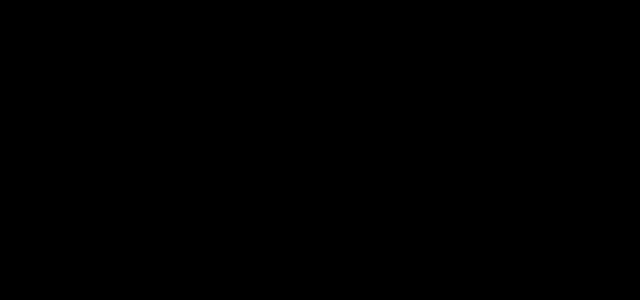
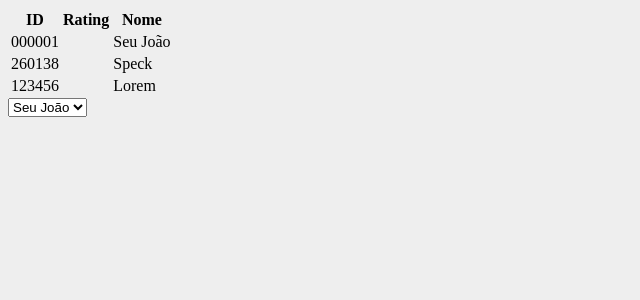
Before and after one commit to douglasspeck/site-do-camecc, a PHP site: page /sinuca.html in a window 1280 px wide. Before the commit the part shown is empty. Shown: the top 300 px of the page, without its empty margins (0-640 px from the left). Run offline with PHP 8.4, Linux system fonts and the light colour scheme.

Commit message:
Sinuca Visualization

```diff
--- a/assets/sinuca.css
+++ b/assets/sinuca.css
@@ -1,3 +1,3 @@
 body {
-    background-color: #000;
+    background-color: #eeeeee;
 }
--- a/assets/sinuca.js
+++ b/assets/sinuca.js
@@ -4,7 +4,7 @@ const RATING_MIN = 100;
 const DISPARIDADE = 400;
 
 class Jogador {
-    constructor(id, nome="") {
+    constructor(id, nome=id) {
         this.id = id;
         this.rating = RATING_BASE;
         this.nome = nome;
--- a/sinuca.html
+++ b/sinuca.html
@@ -23,6 +23,39 @@
         <link rel="stylesheet" href="assets/sinuca.css?t=1" type="text/css">
 </head>
 <body>
+    <section>
+        <table>
+            <tr id="header">
+                <th>ID</th>
+                <th>Rating</th>
+                <th>Nome</th>
+            </tr>
+            <tr>
+                <td>000001</td>
+                <td></td>
+                <td>Seu João</td>
+            </tr>
+            <tr>
+                <td>260138</td>
+                <td></td>
+                <td>Speck</td>
+            </tr>
+            <tr>
+                <td>123456</td>
+                <td></td>
+                <td>Lorem</td>
+            </tr>
+        </table>
+    </section>
+    <section>
+        <form action="sinuca.php" method="post">
+            <select name="vencedor" id="vencedor">
+                <option value="000001">Seu João</option>
+                <option value="000002">Seu João</option>
+                <option value="000003">Seu João</option>
+            </select>
+        </form>
+    </section>
     <script src="assets/sinuca.js"></script>
 </body>
 </html>
```
